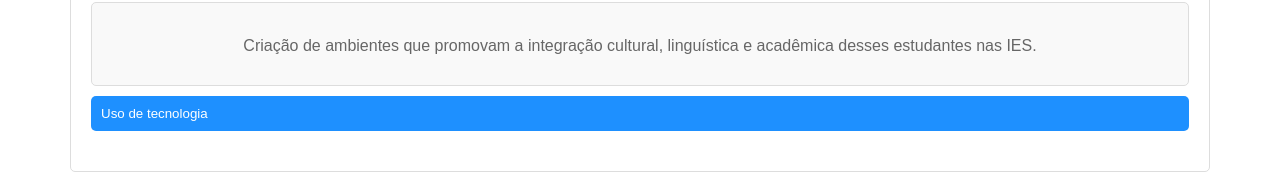
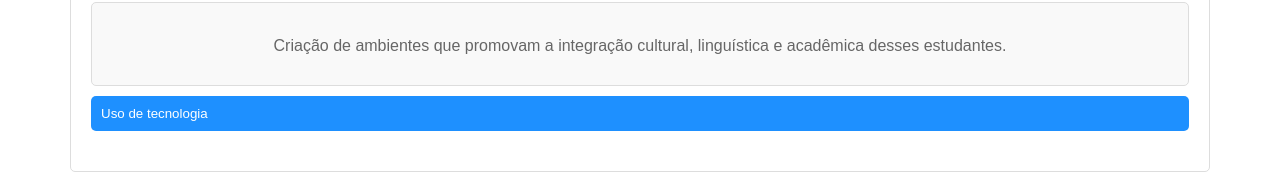
Before and after one commit to Mcaldas11/Projeto-tw, a plain HTML site: page sobre.html in a window 1280 px wide. Both pictures are taken after a click on the button "Recepção de estudantes internacionais". Shown: the part 997-1171 px from the top of the page. Drawn offline with Linux system fonts and the light colour scheme.

Commit message:
correção

```diff
--- a/sobre.html
+++ b/sobre.html
@@ -60,7 +60,7 @@
                 <li>
                     <button class="expand-btn">Recepção de estudantes internacionais</button>
                     <div class="details">
-                        <p>Criação de ambientes que promovam a integração cultural, linguística e acadêmica desses estudantes nas IES.</p>
+                        <p>Criação de ambientes que promovam a integração cultural, linguística e acadêmica desses estudantes.</p>
                     </div>
                 </li>
                 <li>
```
